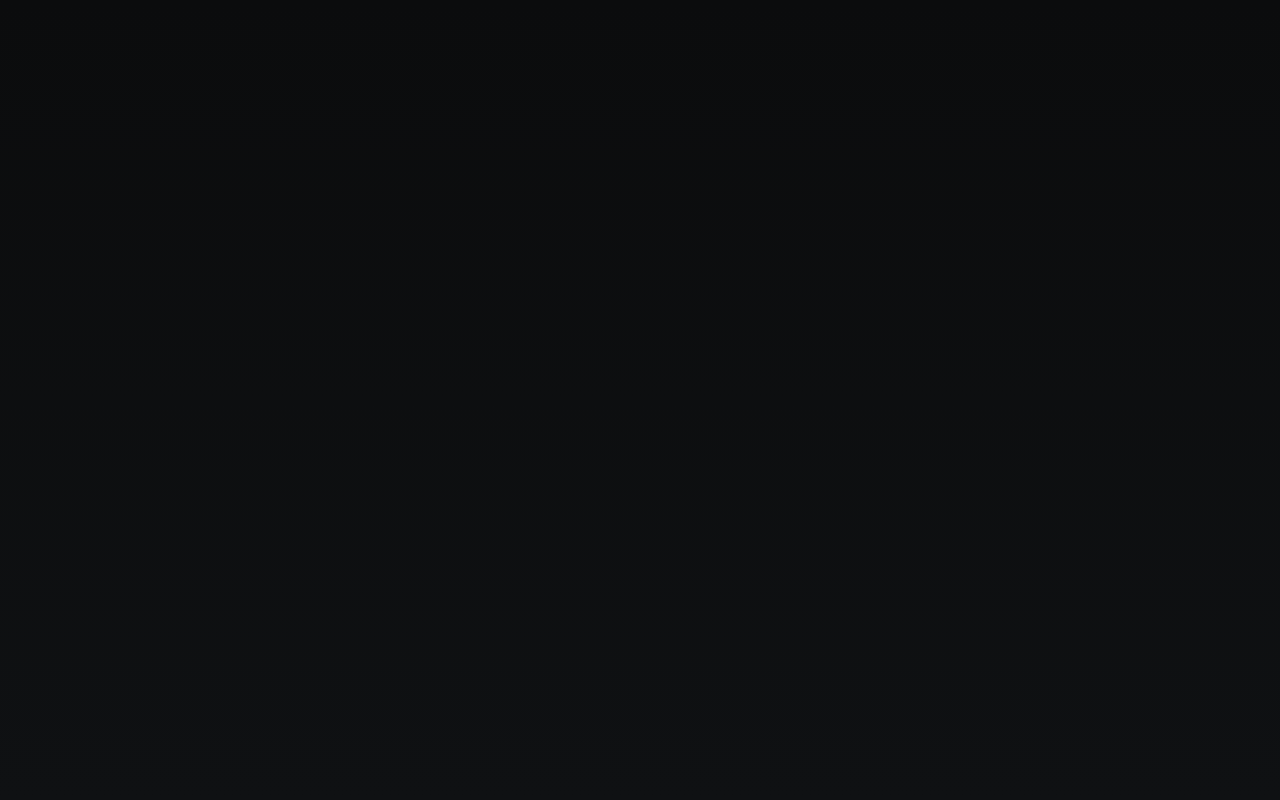
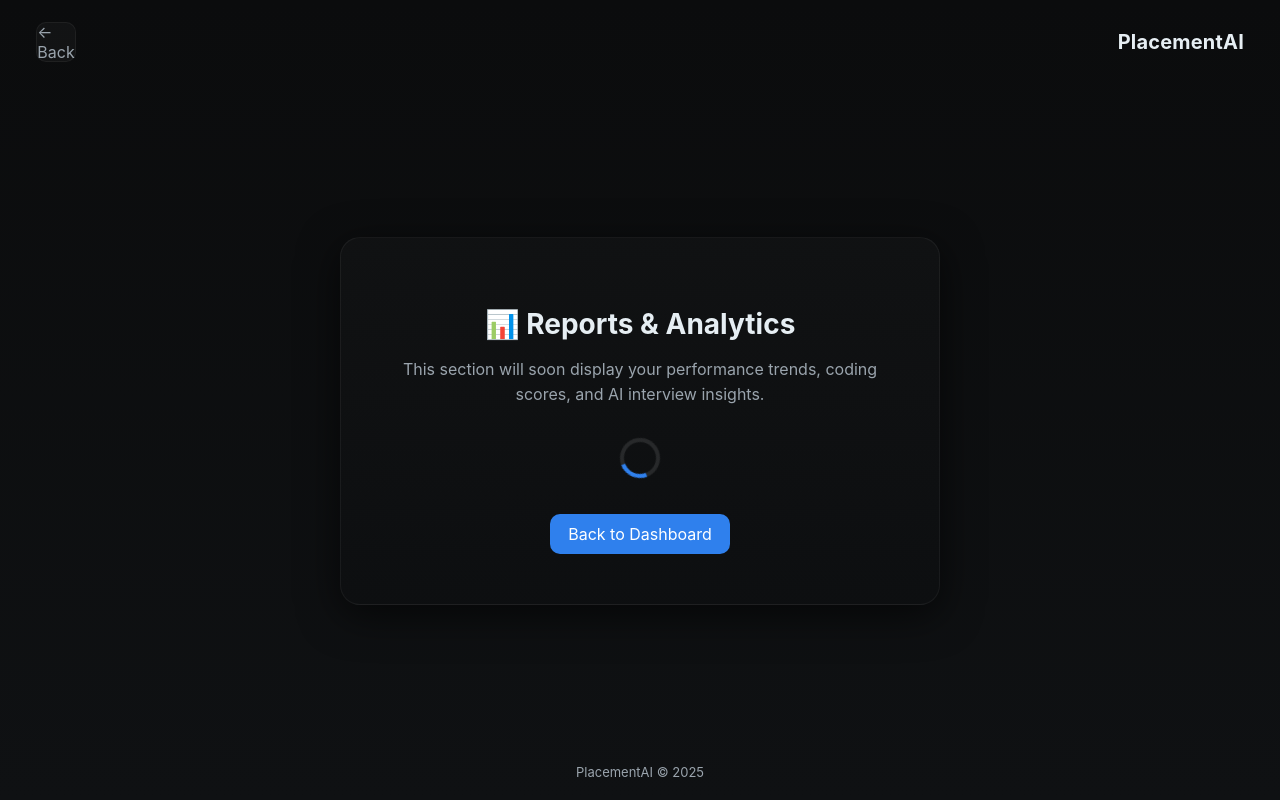
Before and after one commit to JayShinde01/Path2Placement, a React (Vite) app in the folder frontend/: page /reports in a window 1280 px wide. Before the commit this address had no page. Built offline with nearby package versions, Linux system fonts and the light colour scheme.

Commit message:
model of interview upadated

```diff
--- a/frontend/src/App.jsx
+++ b/frontend/src/App.jsx
@@ -14,6 +14,8 @@ import ProblemsList from "./pages/ProblemsList";
 import ProblemPage from "./pages/ProblemPage";
 import CodingPracticeHome from "./pages/CodingPracticeHome";
 import Interview from "./pages/Interview"
+import Reports from "./pages/Reports";
+import JobRecommendation from "./pages/JobRecommendation";
 function App() {
 
 
@@ -31,6 +33,8 @@ function App() {
         <Route path="/problem/:id" element={<ProblemPage />} />
         <Route path="/interview" element={<Interview />} />
         <Route path="/codinghome" element={<CodingPracticeHome />} />
+        <Route path="/reports" element={<Reports />} />
+        <Route path="/job-recommendation" element={<JobRecommendation />} />
         <Route path="/template/Template1" element={<Template1 />} />
         <Route path="/template/Template2" element={<Template2 />} />
         <Route path="/template/Template3" element={<Template3 />} />
--- a/frontend/src/page_style/interview.css
+++ b/frontend/src/page_style/interview.css
@@ -229,3 +229,45 @@ body{
   .bubble-wrap{ max-width:100% }
   .brand{ font-size:18px}
 }
+/* Header container alignment fix */
+.header-left {
+  display: flex;
+  align-items: center;
+  gap: 12px;
+}
+
+/* Back button styling */
+.back-btn {
+  background: var(--glass);
+  border: 1px solid rgba(255, 255, 255, 0.08);
+  border-radius: 10px;
+  width: 40px;
+  height: 40px;
+  display: flex;
+  align-items: center;
+  justify-content: center;
+  color: var(--muted);
+  cursor: pointer;
+  transition: all 0.25s ease;
+}
+
+.back-btn:hover {
+  background: rgba(47, 128, 237, 0.15);
+  color: #fff;
+  transform: translateX(-2px);
+  box-shadow: 0 0 12px rgba(47, 128, 237, 0.25);
+}
+
+.back-btn:active {
+  transform: scale(0.96);
+}
+
+/* Fix brand highlight or selection look */
+.brand {
+  font-weight: 700;
+  font-size: 20px;
+  color: #e9f1f7;
+  letter-spacing: 0.2px;
+  user-select: none; /* prevent blue selection look */
+  background: none !important; /* ensure no blue bg highlight */
+}
--- /dev/null
+++ b/frontend/src/page_style/jobrecommendation.css
@@ -0,0 +1,120 @@
+:root {
+  --bg: #0f1113;
+  --glass: rgba(255, 255, 255, 0.03);
+  --accent: #2f80ed;
+  --muted: #9aa4ad;
+  --text: #e6eef3;
+}
+
+.jobrec-page {
+  min-height: 100vh;
+  background: linear-gradient(180deg, #0b0c0d 0%, #0f1113 100%);
+  color: var(--text);
+  display: flex;
+  flex-direction: column;
+  align-items: center;
+  justify-content: space-between;
+}
+
+/* Header */
+.jobrec-header {
+  width: 100%;
+  padding: 22px 36px;
+  display: flex;
+  justify-content: space-between;
+  align-items: center;
+}
+
+.back-btn {
+  color: var(--muted);
+  background: var(--glass);
+  border: 1px solid rgba(255, 255, 255, 0.05);
+  border-radius: 10px;
+  padding: 8px 14px;
+  text-decoration: none;
+  transition: all 0.25s ease;
+}
+
+.back-btn:hover {
+  background: rgba(47, 128, 237, 0.15);
+  color: #fff;
+  transform: translateX(-3px);
+}
+
+.brand {
+  font-weight: 700;
+  font-size: 20px;
+  color: var(--text);
+  user-select: none;
+}
+
+/* Main section */
+.jobrec-main {
+  flex: 1;
+  display: flex;
+  align-items: center;
+  justify-content: center;
+  padding: 20px;
+}
+
+.jobrec-card {
+  background: linear-gradient(180deg, rgba(255, 255, 255, 0.02), rgba(0, 0, 0, 0.03));
+  border: 1px solid rgba(255, 255, 255, 0.05);
+  border-radius: 20px;
+  padding: 50px 60px;
+  text-align: center;
+  box-shadow: 0 10px 40px rgba(0, 0, 0, 0.6);
+  max-width: 600px;
+}
+
+.jobrec-card h1 {
+  font-size: 28px;
+  margin-bottom: 16px;
+}
+
+.jobrec-card p {
+  color: var(--muted);
+  font-size: 16px;
+  margin-bottom: 30px;
+  line-height: 1.6;
+}
+
+/* Loader */
+.loader {
+  width: 40px;
+  height: 40px;
+  border: 4px solid rgba(255, 255, 255, 0.1);
+  border-top-color: var(--accent);
+  border-radius: 50%;
+  margin: 20px auto;
+  animation: spin 1.2s linear infinite;
+}
+
+@keyframes spin {
+  to {
+    transform: rotate(360deg);
+  }
+}
+
+/* Home button */
+.home-btn {
+  display: inline-block;
+  margin-top: 16px;
+  background: var(--accent);
+  color: white;
+  padding: 10px 18px;
+  border-radius: 10px;
+  text-decoration: none;
+  transition: background 0.25s ease;
+}
+
+.home-btn:hover {
+  background: #1f5bd8;
+}
+
+/* Footer */
+.footer-note {
+  font-size: 13px;
+  color: var(--muted);
+  padding-bottom: 20px;
+}
--- /dev/null
+++ b/frontend/src/page_style/reports.css
@@ -0,0 +1,120 @@
+:root {
+  --bg: #0f1113;
+  --glass: rgba(255, 255, 255, 0.03);
+  --accent: #2f80ed;
+  --muted: #9aa4ad;
+  --text: #e6eef3;
+}
+
+.reports-page {
+  min-height: 100vh;
+  background: linear-gradient(180deg, #0b0c0d 0%, #0f1113 100%);
+  color: var(--text);
+  display: flex;
+  flex-direction: column;
+  align-items: center;
+  justify-content: space-between;
+}
+
+/* Header */
+.reports-header {
+  width: 100%;
+  padding: 22px 36px;
+  display: flex;
+  justify-content: space-between;
+  align-items: center;
+}
+
+.back-btn {
+  color: var(--muted);
+  background: var(--glass);
+  border: 1px solid rgba(255, 255, 255, 0.05);
+  border-radius: 10px;
+  padding: 8px 14px;
+  text-decoration: none;
+  transition: all 0.25s ease;
+}
+
+.back-btn:hover {
+  background: rgba(47, 128, 237, 0.15);
+  color: #fff;
+  transform: translateX(-3px);
+}
+
+.brand {
+  font-weight: 700;
+  font-size: 20px;
+  color: var(--text);
+  user-select: none;
+}
+
+/* Main section */
+.reports-main {
+  flex: 1;
+  display: flex;
+  align-items: center;
+  justify-content: center;
+  padding: 20px;
+}
+
+.reports-card {
+  background: linear-gradient(180deg, rgba(255, 255, 255, 0.02), rgba(0, 0, 0, 0.03));
+  border: 1px solid rgba(255, 255, 255, 0.05);
+  border-radius: 20px;
+  padding: 50px 60px;
+  text-align: center;
+  box-shadow: 0 10px 40px rgba(0, 0, 0, 0.6);
+  max-width: 600px;
+}
+
+.reports-card h1 {
+  font-size: 28px;
+  margin-bottom: 16px;
+}
+
+.reports-card p {
+  color: var(--muted);
+  font-size: 16px;
+  margin-bottom: 30px;
+  line-height: 1.6;
+}
+
+/* Loader */
+.loader {
+  width: 40px;
+  height: 40px;
+  border: 4px solid rgba(255, 255, 255, 0.1);
+  border-top-color: var(--accent);
+  border-radius: 50%;
+  margin: 20px auto;
+  animation: spin 1.2s linear infinite;
+}
+
+@keyframes spin {
+  to {
+    transform: rotate(360deg);
+  }
+}
+
+/* Button */
+.home-btn {
+  display: inline-block;
+  margin-top: 16px;
+  background: var(--accent);
+  color: white;
+  padding: 10px 18px;
+  border-radius: 10px;
+  text-decoration: none;
+  transition: background 0.25s ease;
+}
+
+.home-btn:hover {
+  background: #1f5bd8;
+}
+
+/* Footer */
+.footer-note {
+  font-size: 13px;
+  color: var(--muted);
+  padding-bottom: 20px;
+}
--- a/frontend/src/pages/Interview.jsx
+++ b/frontend/src/pages/Interview.jsx
@@ -118,13 +118,41 @@ export default function Interview() {
   initial={{ opacity: 0, y: -8 }}
   animate={{ opacity: 1, y: 0 }}
 >
+  <div className="header-left">
+    <button
+      className="back-btn"
+      onClick={() => window.history.back()}
+      title="Go back"
+    >
+      <svg
+        width="20"
+        height="20"
+        viewBox="0 0 24 24"
+        xmlns="http://www.w3.org/2000/svg"
+      >
+        <path
+          d="M15 18L9 12L15 6"
+          stroke="currentColor"
+          strokeWidth="2"
+          strokeLinecap="round"
+          strokeLinejoin="round"
+        />
+      </svg>
+    </button>
     <div className="brand">PlacementAI</div>
+  </div>
+
   <div className="header-actions">
-          <button className="icon-btn" title="Voice help" onClick={() => speak("Ask me anything. I'm ready to interview you.")}>
+    <button
+      className="icon-btn"
+      title="Voice help"
+      onClick={() => speak("Ask me anything. I'm ready to interview you.")}
+    >
       🔊
     </button>
   </div>
 </motion.header>
+
 
       <main className="interview-main">
         <div className="conversation-shell">
--- /dev/null
+++ b/frontend/src/pages/JobRecommendation.jsx
@@ -0,0 +1,41 @@
+import React from "react";
+import { motion } from "framer-motion";
+import { Link } from "react-router-dom";
+import "../page_style/jobrecommendation.css";
+
+export default function JobRecommendation() {
+  return (
+    <motion.div
+      className="jobrec-page"
+      initial={{ opacity: 0, y: 20 }}
+      animate={{ opacity: 1, y: 0 }}
+    >
+      <header className="jobrec-header">
+        <Link to="/" className="back-btn">
+          ← Back
+        </Link>
+        <div className="brand">PlacementAI</div>
+      </header>
+
+      <main className="jobrec-main">
+        <motion.div
+          className="jobrec-card"
+          initial={{ opacity: 0, scale: 0.9 }}
+          animate={{ opacity: 1, scale: 1 }}
+        >
+          <h1>🚧 Job Recommendation</h1>
+          <p>
+            We’re building this feature to suggest the best job roles for you
+            based on your resume and coding performance.
+          </p>
+          <div className="loader"></div>
+          <Link to="/" className="home-btn">
+            Go to Home
+          </Link>
+        </motion.div>
+      </main>
+
+      <footer className="footer-note">PlacementAI © 2025</footer>
+    </motion.div>
+  );
+}
--- /dev/null
+++ b/frontend/src/pages/Reports.jsx
@@ -0,0 +1,40 @@
+import React from "react";
+import { motion } from "framer-motion";
+import { Link } from "react-router-dom";
+import "../page_style/reports.css";
+
+export default function Reports() {
+  return (
+    <motion.div
+      className="reports-page"
+      initial={{ opacity: 0, y: 20 }}
+      animate={{ opacity: 1, y: 0 }}
+    >
+      <header className="reports-header">
+        <Link to="/" className="back-btn">
+          ← Back
+        </Link>
+        <div className="brand">PlacementAI</div>
+      </header>
+
+      <main className="reports-main">
+        <motion.div
+          className="reports-card"
+          initial={{ opacity: 0, scale: 0.9 }}
+          animate={{ opacity: 1, scale: 1 }}
+        >
+          <h1>📊 Reports & Analytics</h1>
+          <p>
+            This section will soon display your performance trends, coding scores, and AI interview insights.
+          </p>
+          <div className="loader"></div>
+          <Link to="/" className="home-btn">
+            Back to Dashboard
+          </Link>
+        </motion.div>
+      </main>
+
+      <footer className="footer-note">PlacementAI © 2025</footer>
+    </motion.div>
+  );
+}
```
Lines whose indentation alone changed are shown as unchanged.
